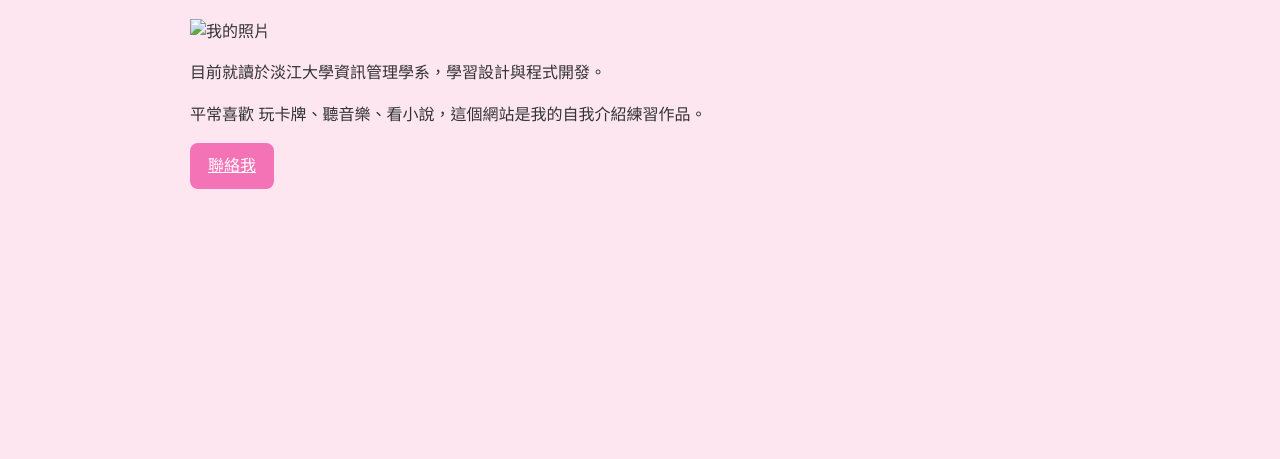
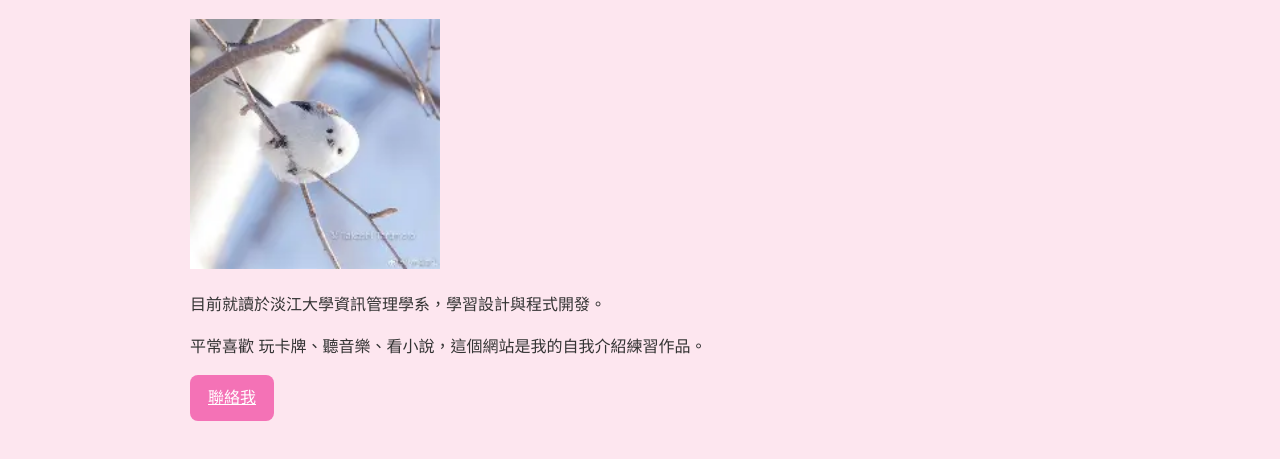
Before and after one commit to jimmy1499/413631499_1020_HW, a plain HTML site: page index.html in a window 1280 px wide. Shown: the part 125-584 px from the top of the page. Drawn offline with Linux system fonts and the light colour scheme.

Commit message:
Add files via upload

```diff
--- a/index.html
+++ b/index.html
@@ -15,7 +15,7 @@
 
   <div class="container">
     <h1>哈囉！我是 鄭湘雲 👋</h1>
-    <img src="images/me.png" alt="我的照片" width="250">
+    <img src="images/7.webp" alt="我的照片" width="250">
     <p>目前就讀於淡江大學資訊管理學系，學習設計與程式開發。</p>
     <p>平常喜歡 玩卡牌、聽音樂、看小說，這個網站是我的自我介紹練習作品。</p>
     <a href="contact.html" class="btn">聯絡我</a>
```
